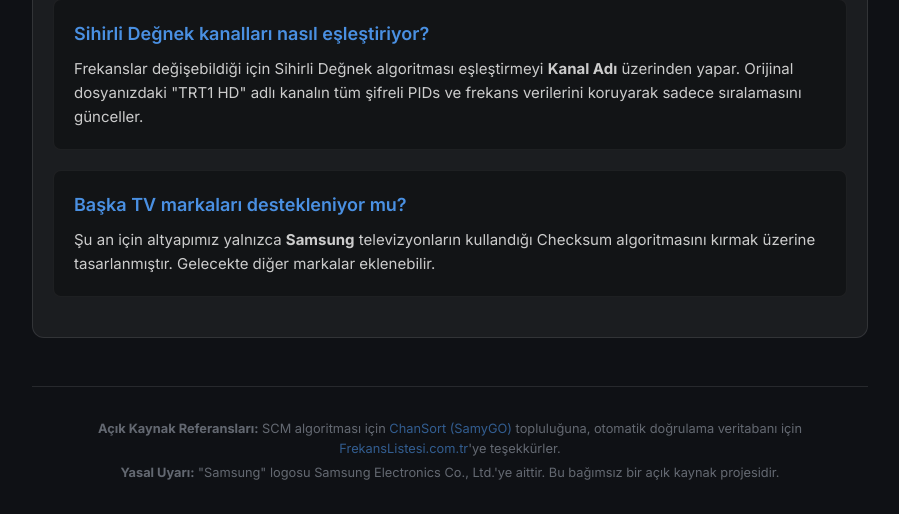
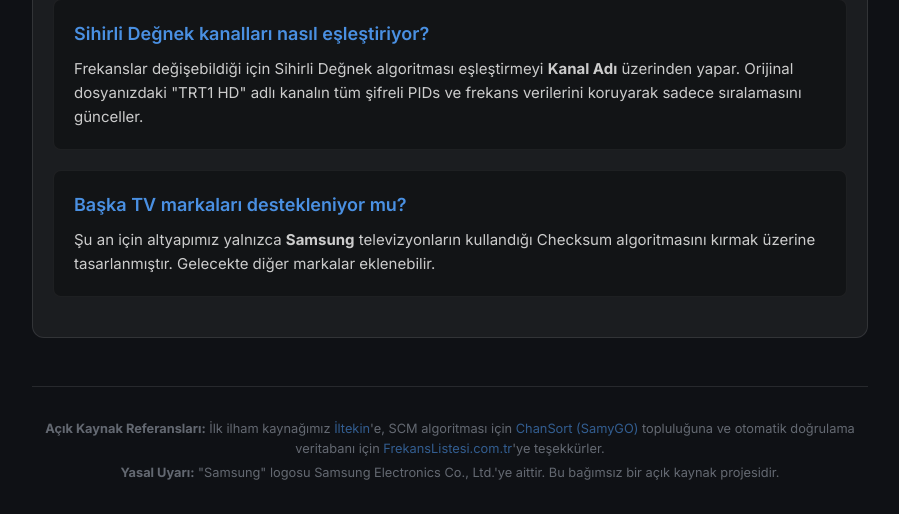
Before and after one commit to tarihcituranx/TVChanneleditor, a Flask app: page /faq in a window 1280 px wide. Shown: the part 801-1315 px from the top of the page, without its empty margins (190-1089 px from the left). Run offline with Flask 3, Linux system fonts and the light colour scheme.

Commit message:
Add Iltekin to credits

```diff
--- a/templates/base.html
+++ b/templates/base.html
@@ -39,7 +39,8 @@
         <footer style="text-align: center; margin-top: 3rem; padding-top: 2rem; border-top: 1px solid rgba(255,255,255,0.1);">
             <p style="font-size: 0.8rem; color: #9ca3af; margin-bottom: 5px;">
                 <strong>Açık Kaynak Referansları:</strong>
-                SCM algoritması için <a href="https://github.com/PredatH0r/ChanSort" target="_blank" style="color:#4a90e2; text-decoration:none;">ChanSort (SamyGO)</a> topluluğuna,
+                İlk ilham kaynağımız <a href="https://github.com/iltekin/scm-editor" target="_blank" style="color:#4a90e2; text-decoration:none;">İltekin</a>'e,
+                SCM algoritması için <a href="https://github.com/PredatH0r/ChanSort" target="_blank" style="color:#4a90e2; text-decoration:none;">ChanSort (SamyGO)</a> topluluğuna ve
                 otomatik doğrulama veritabanı için <a href="https://frekanslistesi.com.tr/" target="_blank" style="color:#4a90e2; text-decoration:none;">FrekansListesi.com.tr</a>'ye teşekkürler.
             </p>
             <p style="font-size: 0.8rem; color: #9ca3af; opacity: 0.6;">
```
Also changed, not shown: README.md.
